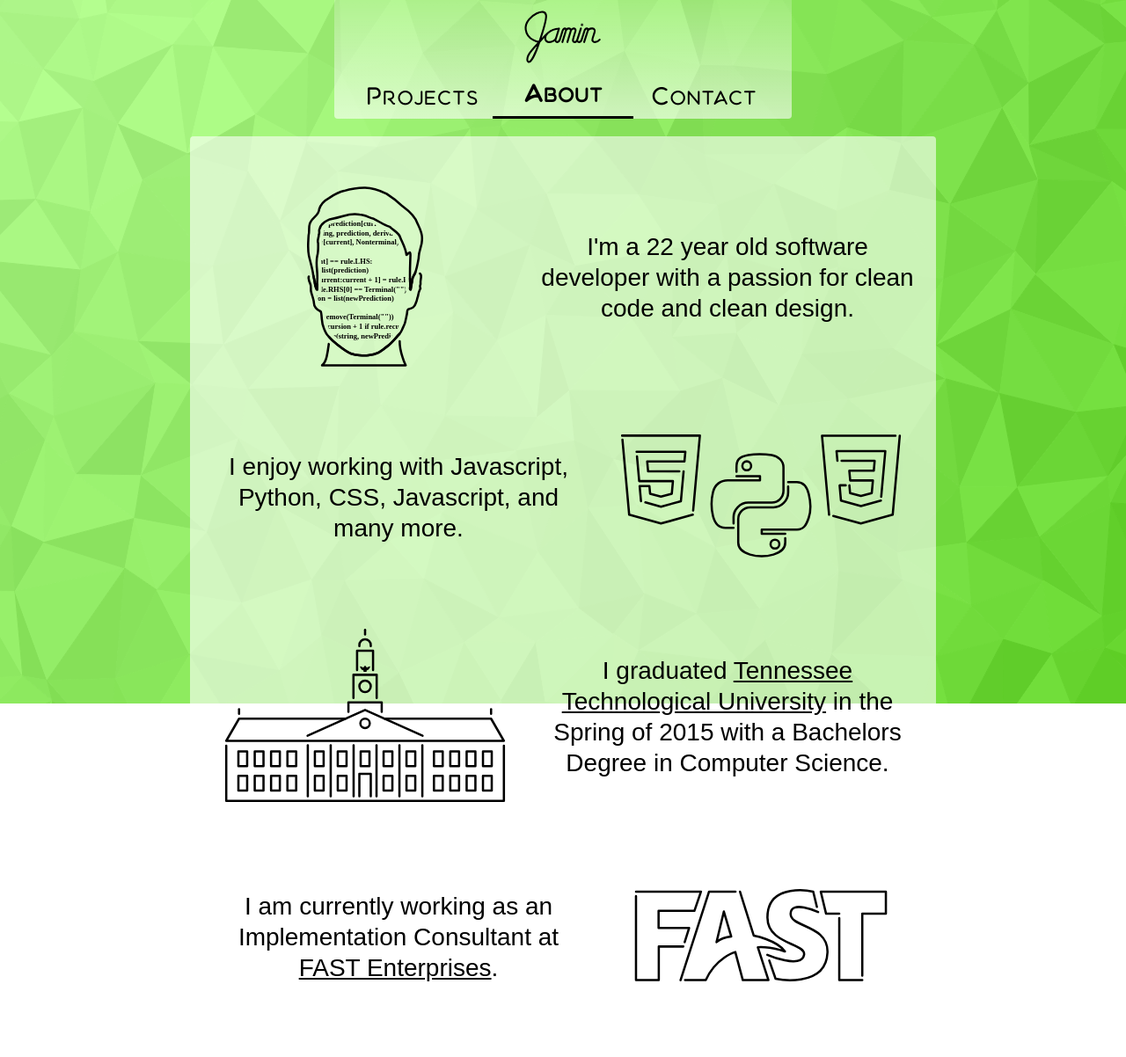
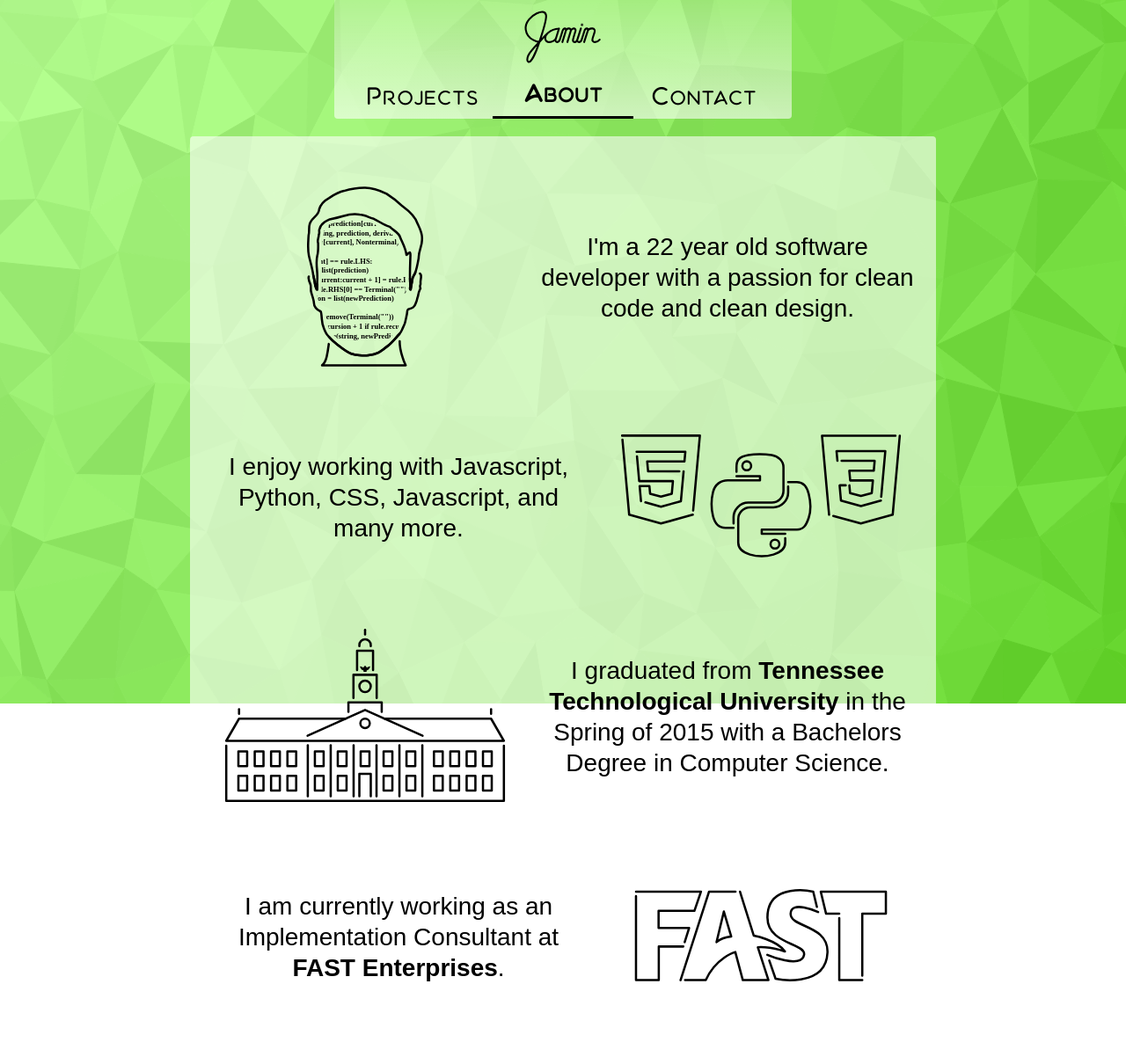
Before and after one commit to jaminthorns/Portfolio-Website, a Django app: page /about/ in a window 1280 px wide. Shown: the whole page at 88% size. Run offline with Django 3.2, Linux system fonts and the light colour scheme; some libraries are stand-ins or nearby versions.

Commit message:
More cleanup

```diff
--- a/portfolio/about/static/css/about.css
+++ b/portfolio/about/static/css/about.css
@@ -211,6 +211,9 @@ body {
       text-align: center;
       line-height: 1.25em;
       font-size: 1.75em; }
+      .about .about-section .text a {
+        text-decoration: none;
+        font-weight: bold; }
     .about .about-section .image {
       width: 350px; }
   .about .about-section:nth-child(odd) .text {
--- a/portfolio/about/static/scss/about.scss
+++ b/portfolio/about/static/scss/about.scss
@@ -21,6 +21,11 @@
             text-align: center;
             line-height: 1.25em;
             font-size: 1.75em;
+
+            a {
+                text-decoration: none;
+                font-weight: bold;
+            }
         }
 
         .image {
--- a/portfolio/about/templates/about/about.html
+++ b/portfolio/about/templates/about/about.html
@@ -24,7 +24,7 @@
     </div>
     <div class="about-section">
         <img class="image" src="{% static "svg/derryberry.svg" %}"></img>
-        <div class="text">I graduated <a target="_blank" href="https://www.tntech.edu/">Tennessee Technological University</a> in the Spring of 2015 with a Bachelors Degree in Computer Science.</div>
+        <div class="text">I graduated from <a target="_blank" href="https://www.tntech.edu/">Tennessee Technological University</a> in the Spring of 2015 with a Bachelors Degree in Computer Science.</div>
     </div>
     <div class="about-section">
         <div class="text">I am currently working as an Implementation Consultant at <a target="_blank" href="http://www.fastenterprises.com/">FAST Enterprises</a>.</div>
```
Also changed, not shown: 1 other file.
